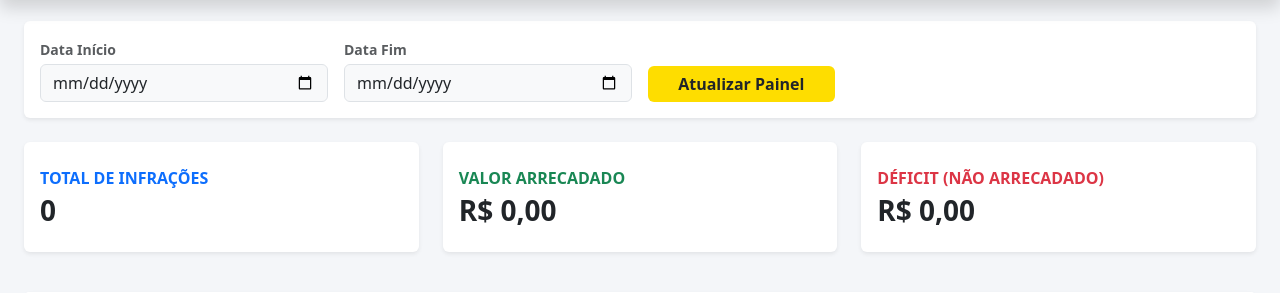
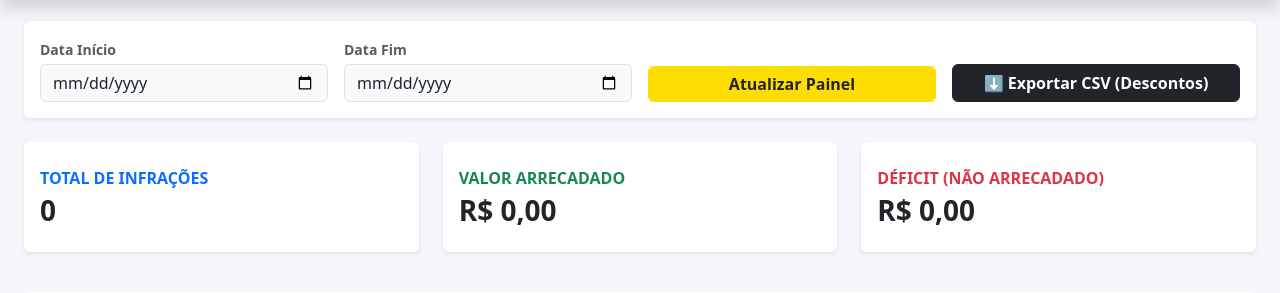
Before and after one commit to arnoldcainan/der-dashboard-infracoes, a Django app: page /dashboard/ in a window 1280 px wide. Shown: the part 71-364 px from the top of the page. Run offline with Django 5.2, Linux system fonts and the light colour scheme; data that the repository does not hold is empty.

```diff
--- a/dashboard/templates/dashboard/base.html
+++ b/dashboard/templates/dashboard/base.html
@@ -11,7 +11,6 @@
     {% block extra_head %}{% endblock %}
 
     <style>
-        /* Variáveis da Identidade Visual DER */
         :root {
             --der-yellow: #FEDD00;
             --der-yellow-hover: #E5C700;
@@ -24,13 +23,11 @@
             min-height: 100vh;
         }
 
-        /* Navbar com a linha amarela viária */
         .navbar-der {
             background-color: var(--der-dark);
             border-bottom: 5px solid var(--der-yellow);
         }
 
-        /* Botão Customizado com a cor da marca */
         .btn-der {
             background-color: var(--der-yellow);
             color: var(--der-dark);
@@ -45,7 +42,6 @@
             box-shadow: 0 4px 6px rgba(0,0,0,0.1);
         }
 
-        /* Detalhes nos Cards */
         .card-der-accent {
             border-top: 4px solid var(--der-yellow);
         }
--- a/dashboard/templates/dashboard/dashboard.html
+++ b/dashboard/templates/dashboard/dashboard.html
@@ -8,7 +8,6 @@
     <link href="https://cdn.jsdelivr.net/npm/bootstrap@5.3.0/dist/css/bootstrap.min.css" rel="stylesheet">
     <script src="https://cdn.jsdelivr.net/npm/chart.js"></script>
     <style>
-        /* Variáveis da Identidade Visual DER */
         :root {
             --der-yellow: #FEDD00;
             --der-yellow-hover: #E5C700;
@@ -19,14 +18,10 @@
             padding-top: 76px;
             background-color: #f4f6f9;
         }
-
-        /* Navbar com a linha amarela viária */
         .navbar-der {
             background-color: var(--der-dark);
             border-bottom: 5px solid var(--der-yellow);
         }
-
-        /* Botão Customizado com a cor da marca */
         .btn-der {
             background-color: var(--der-yellow);
             color: var(--der-dark);
@@ -40,13 +35,9 @@
             transform: translateY(-1px);
             box-shadow: 0 4px 6px rgba(0,0,0,0.1);
         }
-
-        /* Detalhes nos Cards */
         .card-der-accent {
             border-top: 4px solid var(--der-yellow);
         }
-
-        /* KPIs Originais */
         .kpi-card { border-left: 5px solid; }
         .border-primary { border-left-color: #0d6efd !important; }
         .border-success { border-left-color: #198754 !important; }
@@ -81,10 +72,15 @@
                     <label class="form-label text-muted small mb-1 fw-bold">Data Fim</label>
                     <input type="date" id="dataFim" class="form-control bg-light">
                 </div>
-                <div class="col-md-2">
+                <div class="col-md-3">
                     <button type="submit" id="btnFiltrar" class="btn btn-der w-100">
                         <span id="textoBtnFiltrar">Atualizar Painel</span>
                         <span id="spinnerBtnFiltrar" class="spinner-border spinner-border-sm d-none" role="status" aria-hidden="true"></span>
+                    </button>
+                </div>
+                <div class="col-md-3">
+                    <button type="button" id="btnExportar" class="btn btn-dark w-100 fw-bold">
+                        ⬇️ Exportar CSV (Descontos)
                     </button>
                 </div>
             </form>
@@ -132,20 +128,15 @@
 </div>
 
 <script>
-    let chartInstance = null; // Variável para guardar o gráfico e podermos recriá-lo ao filtrar
-
-    // Formatador de Moeda (R$)
+    let chartInstance = null;
     const formatarMoeda = (valor) => {
         return new Intl.NumberFormat('pt-BR', { style: 'currency', currency: 'BRL' }).format(valor);
     };
 
     const carregarDashboard = async (dataInicio = '', dataFim = '') => {
-        // Mapeia os elementos do botão
         const btn = document.getElementById('btnFiltrar');
         const textoBtn = document.getElementById('textoBtnFiltrar');
         const spinner = document.getElementById('spinnerBtnFiltrar');
-
-        // 1. Ativa o estado de "Carregando"
         if (btn) btn.disabled = true;
         if (textoBtn) textoBtn.innerText = 'Processando...';
         if (spinner) spinner.classList.remove('d-none');
@@ -154,16 +145,11 @@
             const url = `/api/grafico/?data_inicio=${dataInicio}&data_fim=${dataFim}`;
             const resposta = await fetch(url);
             const json = await resposta.json();
-
             document.getElementById('kpiQtd').innerText = json.kpis.total_infracoes.toLocaleString('pt-BR');
             document.getElementById('kpiArrecadado').innerText = formatarMoeda(json.kpis.total_arrecadado);
             document.getElementById('kpiPendente').innerText = formatarMoeda(json.kpis.valor_pendente_total);
-
             if (chartInstance) { chartInstance.destroy(); }
-
             const ctx = document.getElementById('meuGrafico').getContext('2d');
-
-            // Reconstrução do Chart.js
             chartInstance = new Chart(ctx, {
                 type: 'line',
                 data: {
@@ -214,22 +200,23 @@
         } catch (erro) {
             console.error("Erro ao carregar os dados:", erro);
         } finally {
-            // 2. Desativa o estado de "Carregando" independentemente de sucesso ou erro
             if (btn) btn.disabled = false;
             if (textoBtn) textoBtn.innerText = 'Atualizar Painel';
             if (spinner) spinner.classList.add('d-none');
         }
     };
 
-    // Ação do Botão Filtrar
     document.getElementById('formFiltro').addEventListener('submit', function(e) {
         e.preventDefault();
         const ini = document.getElementById('dataInicio').value;
         const fim = document.getElementById('dataFim').value;
         carregarDashboard(ini, fim);
     });
-
-    // Carrega tudo ao abrir a página
+    document.getElementById('btnExportar').addEventListener('click', function() {
+        const ini = document.getElementById('dataInicio').value;
+        const fim = document.getElementById('dataFim').value;
+        window.location.href = `/api/exportar/?data_inicio=${ini}&data_fim=${fim}`;
+    });
     document.addEventListener("DOMContentLoaded", () => carregarDashboard());
 </script>
 
--- a/dashboard/templates/dashboard/upload.html
+++ b/dashboard/templates/dashboard/upload.html
@@ -34,8 +34,6 @@
 
 {% block scripts %}
 <script>
-    // Aquele seu código exato do script do upload.html entra aqui!
-    // (Pode copiar e colar aquele listener do btnEnviar aqui dentro)
     document.getElementById('btnEnviar').addEventListener('click', async function() {
         const inputArquivo = document.getElementById('arquivoCsv');
         const alerta = document.getElementById('mensagemAlerta');
--- a/dashboard/urls.py
+++ b/dashboard/urls.py
@@ -1,5 +1,5 @@
 from django.urls import path
-from .views import ImportarCSVView, pagina_upload, pagina_home, pagina_dashboard, api_dados_grafico
+from .views import ImportarCSVView, pagina_upload, pagina_home, pagina_dashboard, api_dados_grafico,exportar_csv_pagamentos
 
 urlpatterns = [
     # Quando acessar "/", cai na Home
@@ -13,4 +13,5 @@ urlpatterns = [
 
     # A rota invisível da API que recebe os dados do form
     path('api/importar/', ImportarCSVView.as_view(), name='importar_csv'),
+    path('api/exportar/', exportar_csv_pagamentos, name='exportar_csv_pagamentos'),
 ]
--- a/dashboard/views.py
+++ b/dashboard/views.py
@@ -1,19 +1,9 @@
-import csv
-import io
-from datetime import datetime
-from rest_framework.views import APIView
-from rest_framework.response import Response
-from rest_framework.parsers import MultiPartParser
-from rest_framework import status
-from django.db import transaction
-from .models import Infracao
 
+from django.http import HttpResponse
 from django.shortcuts import render
 from django.http import JsonResponse
-from django.db.models import Count
 from django.db.models.functions import TruncMonth
 from django.db.models import Count, Sum, F
-
 from rest_framework.views import APIView
 from rest_framework.response import Response
 from rest_framework.parsers import MultiPartParser
@@ -22,8 +12,7 @@ from django.db import transaction
 import csv
 import io
 from datetime import datetime
-from .models import Infracao, ArquivoImportado  # <-- Não esqueça de importar aqui
-
+from .models import Infracao, ArquivoImportado
 
 class ImportarCSVView(APIView):
     parser_classes = [MultiPartParser]
@@ -89,7 +78,6 @@ class ImportarCSVView(APIView):
                     Infracao.objects.bulk_create(lote, ignore_conflicts=True)
                     linhas_processadas += len(lote)
 
-                # SE DEU TUDO CERTO, REGISTRA O NOME DO ARQUIVO NO HISTÓRICO
                 ArquivoImportado.objects.create(nome_arquivo=nome_do_arquivo)
 
             return Response(
@@ -115,7 +103,6 @@ def pagina_dashboard(request):
 
 def api_dados_grafico(request):
     """API que retorna os dados formatados para o Chart.js"""
-    # O banco de dados agrupa tudo por mês e conta o total
     dados = (
         Infracao.objects
         .annotate(mes=TruncMonth('data_infracao'))
@@ -128,8 +115,7 @@ def api_dados_grafico(request):
     valores = []
 
     for item in dados:
-        if item['mes']:  # Ignora registros com data nula, se houver
-            # Formata a data para MM/YYYY
+        if item['mes']:
             labels.append(item['mes'].strftime('%m/%Y'))
             valores.append(item['total'])
 
@@ -138,8 +124,6 @@ def api_dados_grafico(request):
 def api_dados_grafico(request):
     """API que retorna os dados filtrados e os KPIs financeiros."""
     queryset = Infracao.objects.all()
-
-    # 1. Aplica os filtros de data (se o usuário enviou)
     data_inicio = request.GET.get('data_inicio')
     data_fim = request.GET.get('data_fim')
 
@@ -148,15 +132,12 @@ def api_dados_grafico(request):
     if data_fim:
         queryset = queryset.filter(data_infracao__lte=data_fim)
 
-    # 2. Calcula os KPIs Globais do período filtrado
-    # F('valor_infracao') - F('valor_pago') calcula exatamente o que não foi arrecadado linha a linha
     totais = queryset.aggregate(
         total_infracoes=Count('id'),
         total_arrecadado=Sum('valor_pago'),
         valor_pendente_total=Sum(F('valor_infracao') - F('valor_pago'))
     )
 
-    # 3. Prepara os dados do Gráfico (Evolução mensal)
     dados_mensais = (
         queryset
         .annotate(mes=TruncMonth('data_infracao'))
@@ -191,3 +172,47 @@ def api_dados_grafico(request):
             'valores_pendentes': valores_pendentes
         }
     })
+
+
+
+def exportar_csv_pagamentos(request):
+    """Gera um CSV em tempo real com os pagamentos e % de desconto"""
+
+    data_inicio = request.GET.get('data_inicio')
+    data_fim = request.GET.get('data_fim')
+    queryset = Infracao.objects.filter(valor_pago__gt=0)
+
+    if data_inicio:
+        queryset = queryset.filter(data_infracao__gte=data_inicio)
+    if data_fim:
+        queryset = queryset.filter(data_infracao__lte=data_fim)
+
+    response = HttpResponse(content_type='text/csv')
+    response['Content-Disposition'] = 'attachment; filename="relatorio_descontos_der.csv"'
+    response.write('\ufeff'.encode('utf8'))
+    writer = csv.writer(response, delimiter=';')
+    writer.writerow(
+        ['AIT', 'Placa', 'Data Infracao', 'Codigo', 'Valor Infracao (R$)', 'Valor Pago (R$)', 'Desconto (%)'])
+
+    for inf in queryset.iterator():
+        desconto_pct = 0
+        if inf.valor_infracao > 0:
+            desconto_pct = ((inf.valor_infracao - inf.valor_pago) / inf.valor_infracao) * 100
+
+        v_infracao = f"{inf.valor_infracao:.2f}".replace('.', ',')
+        v_pago = f"{inf.valor_pago:.2f}".replace('.', ',')
+        pct_formatado = f"{desconto_pct:.2f}".replace('.', ',')
+
+        data_formatada = inf.data_infracao.strftime('%d/%m/%Y') if inf.data_infracao else ''
+
+        writer.writerow([
+            inf.ait,
+            inf.placa,
+            data_formatada,
+            inf.codigo,
+            v_infracao,
+            v_pago,
+            pct_formatado
+        ])
+
+    return response
```
Also changed, not shown: core/wsgi.py (+0 -7 lines).
